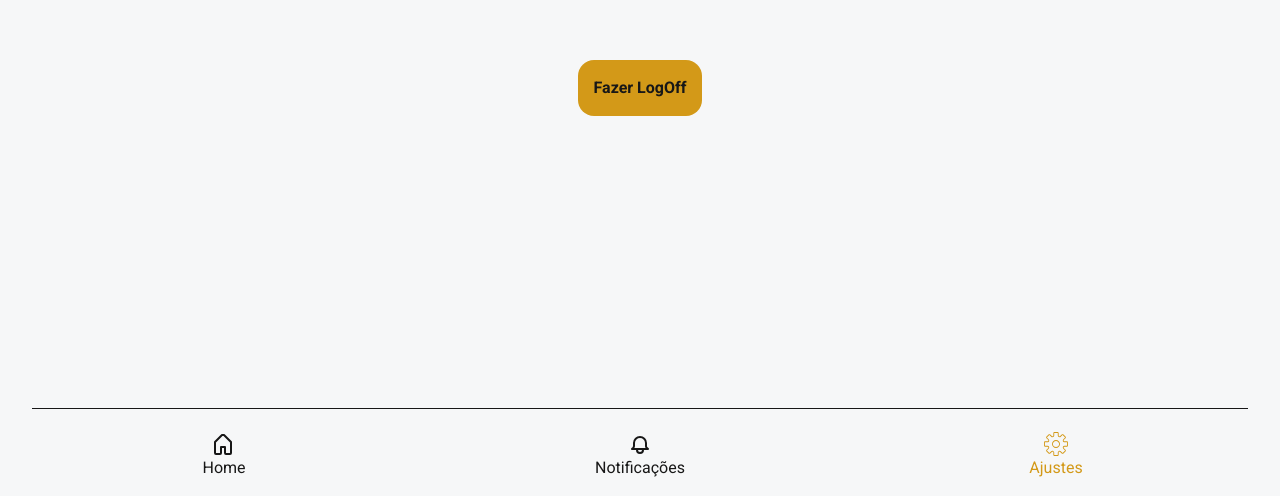
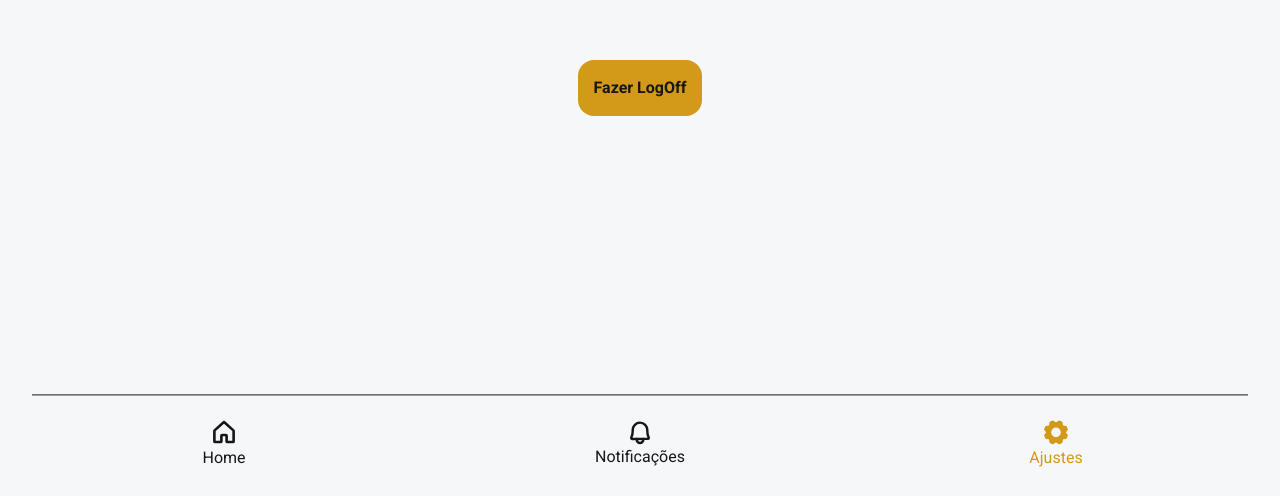
Before and after one commit to Nmora511/TeleBank, a Next.js app: page /settings in a window 1280 px wide. Shown: the part 304-800 px from the top of the page. Built offline with nearby package versions, Linux system fonts and the light colour scheme.

Commit message:
refact: changed svgs to phosphor icons

```diff
--- a/src/components/UtilComponents/Navbar.tsx
+++ b/src/components/UtilComponents/Navbar.tsx
@@ -1,5 +1,6 @@
 import { usePathname } from "next/dist/client/components/navigation";
 import { useRouter } from "next/navigation";
+import { Bell, Gear, House } from "phosphor-react";
 
 export default function NavBar() {
   const router = useRouter();
@@ -7,7 +8,7 @@ export default function NavBar() {
   const currentPath = usePathname();
 
   return (
-    <div className="w-screen sticky bottom-0  bg-[var(--background)]">
+    <div className="w-screen sticky bottom-0 pb-[0.6rem]  bg-[var(--background)]">
       <span className="w-[95%] flex-grow bg-[var(--foreground)] h-[0.04rem] inline-block" />
 
       <div className="w-screen flex justify-around p-4">
@@ -15,20 +16,7 @@ export default function NavBar() {
           onClick={() => router.push("/home")}
           className={`flex flex-col text-center justify-center items-center flex-1  ${currentPath === "/home" ? "text-[var(--primary-yellow)]" : "text-[var(--foreground)]"}`}
         >
-          <svg
-            className="w-6 h-6"
-            fill="none"
-            stroke="currentColor"
-            viewBox="0 0 24 24"
-            xmlns="http://www.w3.org/2000/svg"
-          >
-            <path
-              strokeLinecap="round"
-              strokeLinejoin="round"
-              strokeWidth={2}
-              d="M12 3l7 7v11a1 1 0 0 1-1 1h-4a1 1 0 0 1-1-1v-6H9v6a1 1 0 0 1-1 1H4a1 1 0 0 1-1-1V10l7-7z"
-            />
-          </svg>
+          <House weight={currentPath === "/home" ? "fill" : "bold"} size={28} />
           <span>Home</span>
         </button>
 
@@ -36,20 +24,10 @@ export default function NavBar() {
           onClick={() => router.push("/notifications")}
           className={`flex flex-col text-center justify-center items-center flex-1 ${currentPath === "/notifications" ? "text-[var(--primary-yellow)]" : "text-[var(--foreground)]"}`}
         >
-          <svg
-            className="w-6 h-6"
-            fill="none"
-            stroke="currentColor"
-            viewBox="0 0 24 24"
-            xmlns="http://www.w3.org/2000/svg"
-          >
-            <path
-              strokeLinecap="round"
-              strokeLinejoin="round"
-              strokeWidth={2}
-              d="M15 17h5l-1.405-1.405A2.032 2.032 0 0118 14V11c0-3.352-2.686-6-6-6S6 7.648 6 11v3c0 .543-.214 1.041-.595 1.595L4 17h5m6 0v1a3 3 0 11-6 0v-1m6 0H9"
-            />
-          </svg>
+          <Bell
+            weight={currentPath === "/notifications" ? "fill" : "bold"}
+            size={26}
+          />
           <span>Notificações</span>
         </button>
 
@@ -57,44 +35,10 @@ export default function NavBar() {
           onClick={() => router.push("/settings")}
           className={`flex flex-col text-center justify-center items-center flex-1 ${currentPath === "/settings" ? "text-[var(--primary-yellow)]" : "text-[var(--foreground)]"}`}
         >
-          <svg
-            xmlns="http://www.w3.org/2000/svg"
-            viewBox="0 0 54 54"
-            width="24"
-            height="24"
-            fill="currentColor"
-          >
-            <path
-              d="M51.22,21h-5.052c-0.812,0-1.481-0.447-1.792-1.197s-0.153-1.54,0.42-2.114l3.572-3.571
-            c0.525-0.525,0.814-1.224,0.814-1.966c0-0.743-0.289-1.441-0.814-1.967l-4.553-4.553c-1.05-1.05-2.881-1.052-3.933,0l-3.571,3.571
-            c-0.574,0.573-1.366,0.733-2.114,0.421C33.447,9.313,33,8.644,33,7.832V2.78C33,1.247,31.753,0,30.22,0H23.78
-            C22.247,0,21,1.247,21,2.78v5.052c0,0.812-0.447,1.481-1.197,1.792c-0.748,0.313-1.54,0.152-2.114-0.421l-3.571-3.571
-            c-1.052-1.052-2.883-1.05-3.933,0l-4.553,4.553c-0.525,0.525-0.814,1.224-0.814,1.967c0,0.742,0.289,1.44,0.814,1.966l3.572,3.571
-            c0.573,0.574,0.73,1.364,0.42,2.114S8.644,21,7.832,21H2.78C1.247,21,0,22.247,0,23.78v6.439C0,31.753,1.247,33,2.78,33h5.052
-            c0.812,0,1.481,0.447,1.792,1.197s0.153,1.54-0.42,2.114l-3.572,3.571c-0.525,0.525-0.814,1.224-0.814,1.966
-            c0,0.743,0.289,1.441,0.814,1.967l4.553,4.553c1.051,1.051,2.881,1.053,3.933,0l3.571-3.572c0.574-0.573,1.363-0.731,2.114-0.42
-            c0.75,0.311,1.197,0.98,1.197,1.792v5.052c0,1.533,1.247,2.78,2.78,2.78h6.439c1.533,0,2.78-1.247,2.78-2.78v-5.052
-            c0-0.812,0.447-1.481,1.197-1.792c0.751-0.312,1.54-0.153,2.114,0.42l3.571,3.572c1.052,1.052,2.883,1.05,3.933,0l4.553-4.553
-            c0.525-0.525,0.814-1.224,0.814-1.967c0-0.742-0.289-1.44-0.814-1.966l-3.572-3.571c-0.573-0.574-0.73-1.364-0.42-2.114
-            S45.356,33,46.168,33h5.052c1.533,0,2.78-1.247,2.78-2.78V23.78C54,22.247,52.753,21,51.22,21z M52,30.22
-            C52,30.65,51.65,31,51.22,31h-5.052c-1.624,0-3.019,0.932-3.64,2.432c-0.622,1.5-0.295,3.146,0.854,4.294l3.572,3.571
-            c0.305,0.305,0.305,0.8,0,1.104l-4.553,4.553c-0.304,0.304-0.799,0.306-1.104,0l-3.571-3.572c-1.149-1.149-2.794-1.474-4.294-0.854
-            c-1.5,0.621-2.432,2.016-2.432,3.64v5.052C31,51.65,30.65,52,30.22,52H23.78C23.35,52,23,51.65,23,51.22v-5.052
-            c0-1.624-0.932-3.019-2.432-3.64c-0.503-0.209-1.021-0.311-1.533-0.311c-1.014,0-1.997,0.4-2.761,1.164l-3.571,3.572
-            c-0.306,0.306-0.801,0.304-1.104,0l-4.553-4.553c-0.305-0.305-0.305-0.8,0-1.104l3.572-3.571c1.148-1.148,1.476-2.794,0.854-4.294
-            C10.851,31.932,9.456,31,7.832,31H2.78C2.35,31,2,30.65,2,30.22V23.78C2,23.35,2.35,23,2.78,23h5.052
-            c1.624,0,3.019-0.932,3.64-2.432c0.622-1.5,0.295-3.146-0.854-4.294l-3.572-3.571c-0.305-0.305-0.305-0.8,0-1.104l4.553-4.553
-            c0.304-0.305,0.799-0.305,1.104,0l3.571,3.571c1.147,1.147,2.792,1.476,4.294,0.854C22.068,10.851,23,9.456,23,7.832V2.78
-            C23,2.35,23.35,2,23.78,2h6.439C30.65,2,31,2.35,31,2.78v5.052c0,1.624,0.932,3.019,2.432,3.64
-            c1.502,0.622,3.146,0.294,4.294-0.854l3.571-3.571c0.306-0.305,0.801-0.305,1.104,0l4.553,4.553c0.305,0.305,0.305,0.8,0,1.104
-            l-3.572,3.571c-1.148,1.148-1.476,2.794-0.854,4.294c0.621,1.5,2.016,2.432,3.64,2.432h5.052C51.65,23,52,23.35,52,23.78V30.22z"
-            />
-            <path
-              d="M27,18c-4.963,0-9,4.037-9,9s4.037,9,9,9s9-4.037,9-9S31.963,18,27,18z M27,34c-3.859,0-7-3.141-7-7s3.141-7,7-7
-            s7,3.141,7,7S30.859,34,27,34z"
-            />
-          </svg>
-
+          <Gear
+            size={28}
+            weight={currentPath === "/settings" ? "fill" : "bold"}
+          />
           <span>Ajustes</span>
         </button>
       </div>
```
